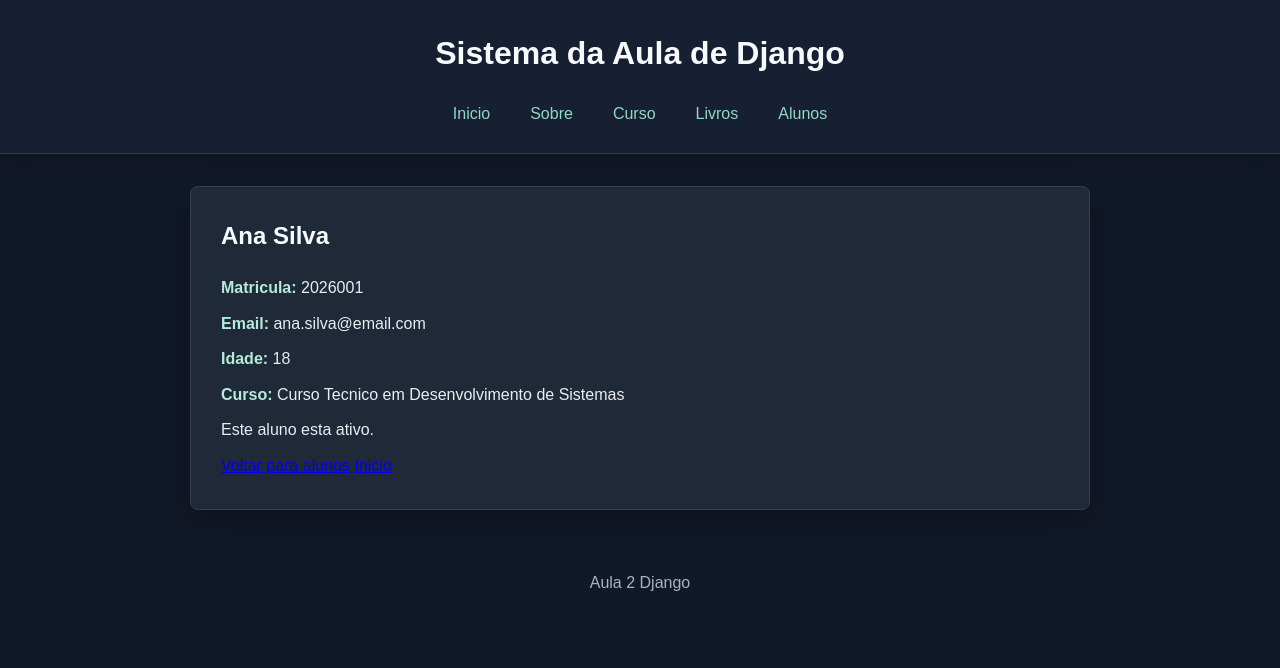
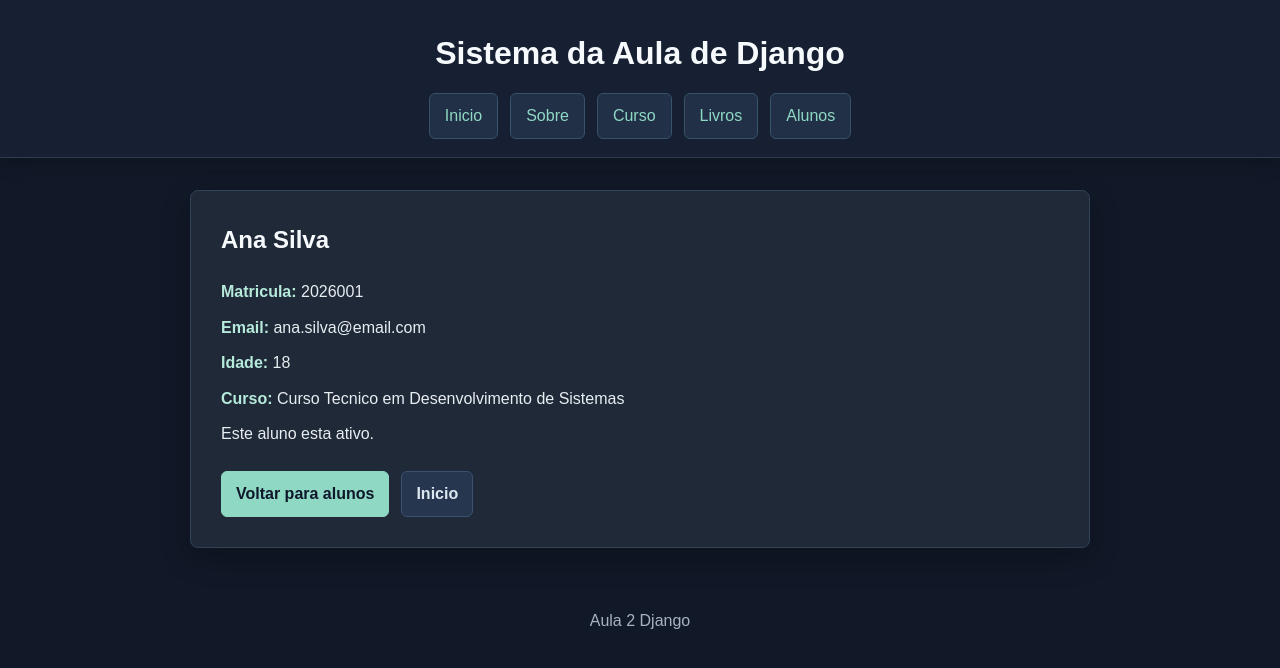
Before and after one commit to CaFranca/Aulas_Laboratorio_deProgramacao, a Django app: page /alunos/1/ in a window 1280 px wide. Shown: the top 668 px of the page. Run offline with Django 5.2, Linux system fonts and the light colour scheme; data comes from the database, SQL or seed files in the repository.

Commit message:
Update style.css

```diff
--- a/30_04_2026/django_aulas/projeto_escola/core/static/core/css/style.css
+++ b/30_04_2026/django_aulas/projeto_escola/core/static/core/css/style.css
@@ -40,16 +40,19 @@ nav {
 
 nav a {
     display: inline-block;
-    padding: 8px 14px;
+    padding: 9px 15px;
     color: #8fd8c4;
     text-decoration: none;
+    border: 1px solid #36536b;
     border-radius: 6px;
-    transition: background 0.2s ease, color 0.2s ease;
+    background: #213047;
+    transition: background 0.2s ease, color 0.2s ease, border-color 0.2s ease;
 }
 
 nav a:hover {
     color: #0f172a;
     background: #8fd8c4;
+    border-color: #8fd8c4;
 }
 
 hr {
@@ -82,6 +85,69 @@ li {
     margin: 6px 0;
 }
 
+.item-list {
+    display: grid;
+    gap: 12px;
+    padding: 0;
+    list-style: none;
+}
+
+.item-list li {
+    display: flex;
+    align-items: center;
+    justify-content: space-between;
+    gap: 16px;
+    margin: 0;
+    padding: 14px 16px;
+    background: #172033;
+    border: 1px solid #334155;
+    border-radius: 8px;
+}
+
+.item-list span {
+    display: block;
+    margin-top: 2px;
+    color: #a8b3c2;
+    font-size: 14px;
+}
+
+.actions {
+    display: flex;
+    gap: 12px;
+    flex-wrap: wrap;
+    margin-top: 24px;
+}
+
+.button {
+    display: inline-block;
+    padding: 9px 14px;
+    color: #0f172a;
+    background: #8fd8c4;
+    border: 1px solid #8fd8c4;
+    border-radius: 6px;
+    text-decoration: none;
+    font-weight: bold;
+    transition: background 0.2s ease, border-color 0.2s ease, color 0.2s ease;
+}
+
+.button:hover {
+    color: #ffffff;
+    background: #2d6a5a;
+    border-color: #2d6a5a;
+}
+
+.button.secondary {
+    color: #dce7ef;
+    background: #26364f;
+    border-color: #3b516f;
+}
+
+.button.secondary:hover {
+    color: #0f172a;
+    background: #dce7ef;
+    border-color: #dce7ef;
+}
+
 footer {
     padding: 18px;
     text-align: center;
@@ -101,4 +167,9 @@ footer {
         margin: 20px auto;
         padding: 22px;
     }
+
+    .item-list li {
+        align-items: flex-start;
+        flex-direction: column;
+    }
 }
```
